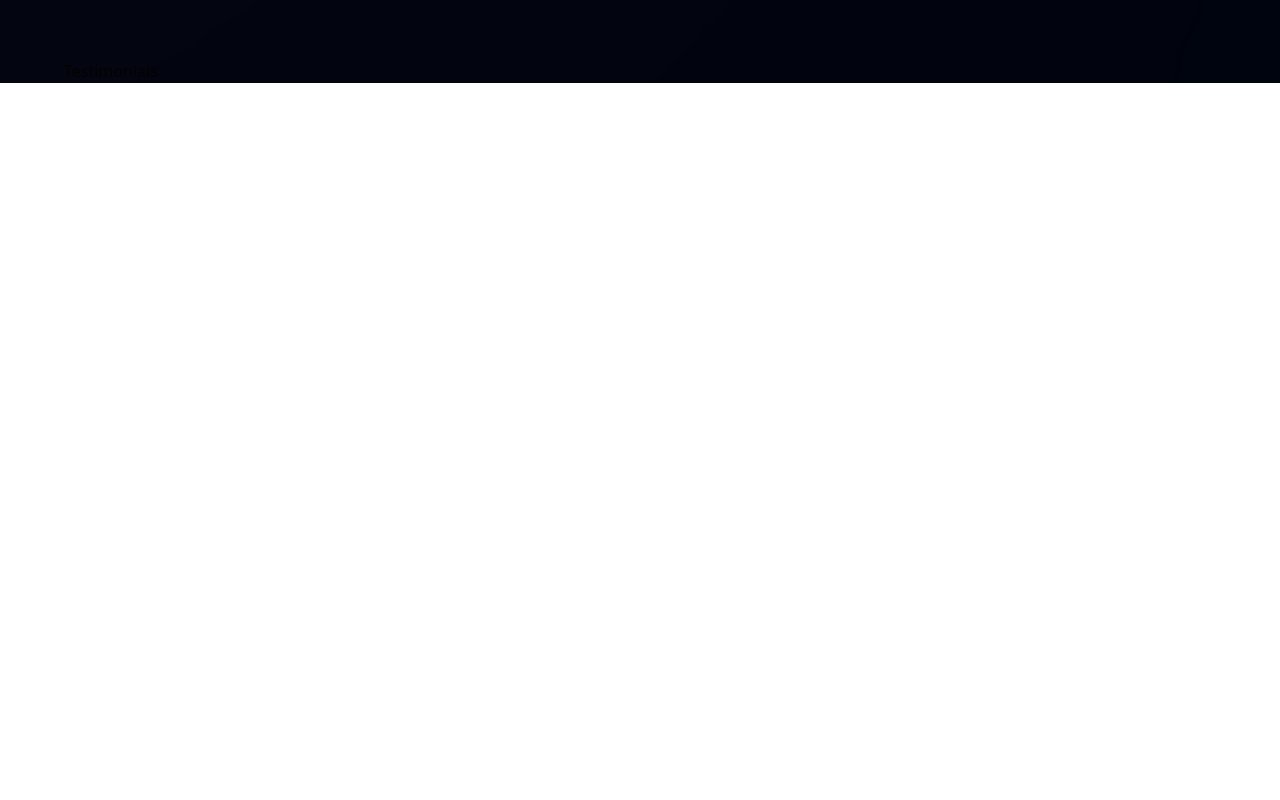
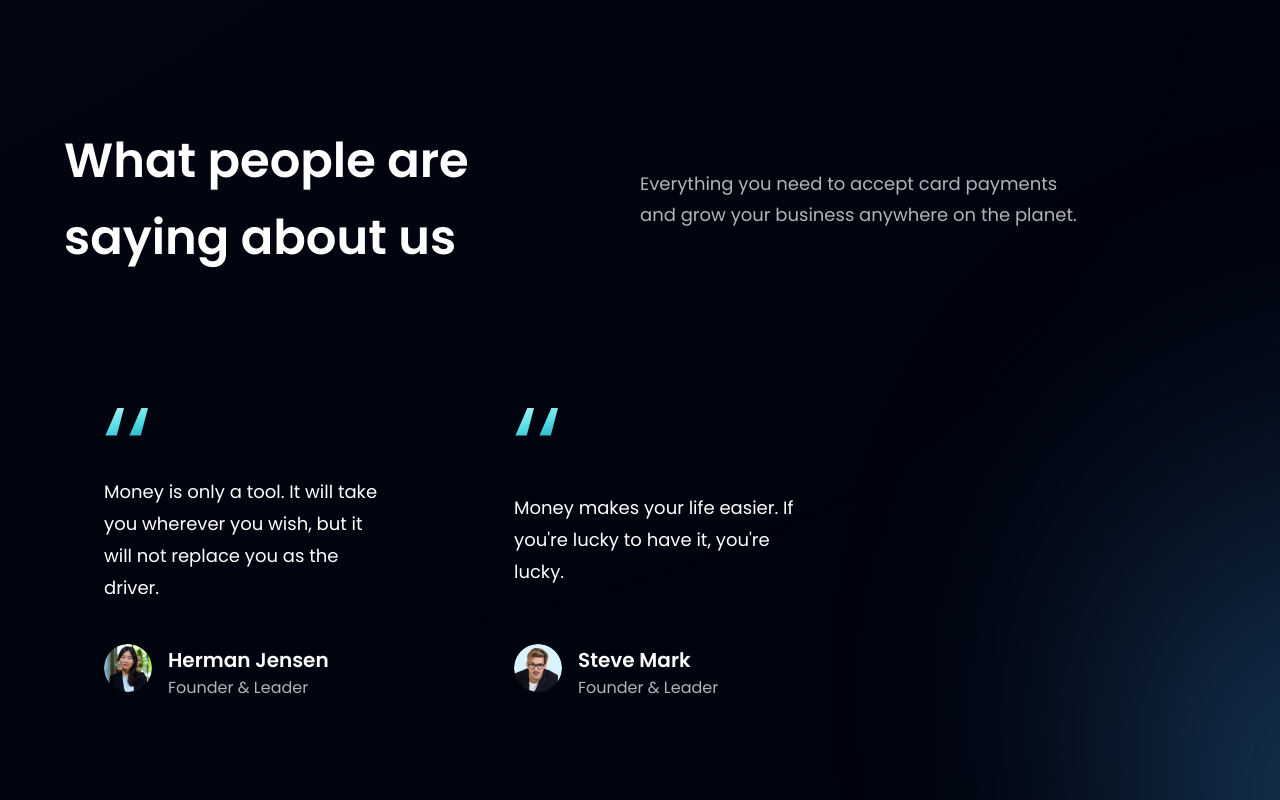
Before and after one commit to AnotherPianist/bank-modern-app, a React (Vite) app: page / in a window 1280 px wide. Shown: the part 2600-3400 px from the top of the page. Before the commit the page ends 2683 px from the top, so only its background shows below. Built offline with nearby package versions, Linux system fonts and the light colour scheme.

Commit message:
Add Testimonials section

```diff
--- a/src/components/FeedbackCard.jsx
+++ b/src/components/FeedbackCard.jsx
@@ -1,3 +1,27 @@
-export default function FeedbackCard() {
-  return <div></div>;
+import { quotes } from "../assets";
+
+export default function FeedbackCard({ content, name, title, img }) {
+  return (
+    <div className="feedback-card my-5 mr-0 flex max-w-[370px] flex-col justify-between rounded-[20px] px-10 py-12 sm:mr-5 md:mr-10">
+      <img
+        src={quotes}
+        alt="double_quotes"
+        className="h-7 w-11 object-contain"
+      />
+      <p className="my-10 font-poppins text-lg font-normal leading-8 text-white">
+        {content}
+      </p>
+      <div className="flex flex-row">
+        <img src={img} alt={name} className="h-12 w-12 rounded-full" />
+        <div className="flex-flex-col ml-4">
+          <h4 className="font-poppins text-[20px] font-semibold leading-8 text-white">
+            {name}
+          </h4>
+          <p className="font-poppins text-base font-normal leading-6 text-dimWhite">
+            {title}
+          </p>
+        </div>
+      </div>
+    </div>
+  );
 }
--- a/src/components/Testimonials.jsx
+++ b/src/components/Testimonials.jsx
@@ -1,3 +1,30 @@
+import { feedback } from "../constants";
+import styles from "../style";
+import FeedbackCard from "./FeedbackCard";
+
 export default function Testimonials() {
-  return <div>Testimonials</div>;
+  return (
+    <section
+      id="clients"
+      className={`${styles.paddingY} ${styles.flexCenter} relative flex-col`}
+    >
+      <div className="blue__gradient absolute -right-1/2 z-0 h-3/5 w-3/5 rounded-full" />
+      <div className="relative z-10 mb-6 flex w-full flex-col items-center justify-between sm:mb-16 md:flex-row">
+        <h2 className={styles.heading2}>
+          What people are <br className="hidden sm:block" /> saying about us
+        </h2>
+        <div className="mt-6 w-full md:mt-0">
+          <p className={`${styles.paragraph} max-w-[450px] text-left`}>
+            Everything you need to accept card payments and grow your business
+            anywhere on the planet.
+          </p>
+        </div>
+      </div>
+      <div className="feedback-container relative z-10 flex w-full flex-wrap justify-center sm:justify-start">
+        {feedback.map(card => (
+          <FeedbackCard key={card.id} {...card} />
+        ))}
+      </div>
+    </section>
+  );
 }
```
